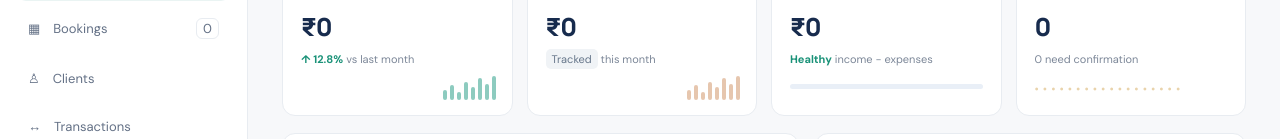
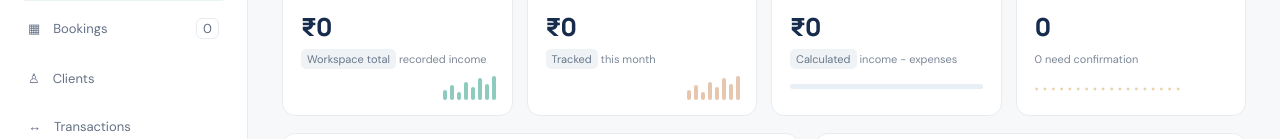
Before and after one commit to vivekreddy-03/Flowdesk, a plain HTML site: page index.html in a window 1280 px wide. Shown: the part 267-406 px from the top of the page. Drawn offline with Linux system fonts and the light colour scheme.

Commit message:
Clarify dashboard totals are based on workspace records

```diff
--- a/index.html
+++ b/index.html
@@ -32,9 +32,9 @@
 <div class="page">
 <section class="welcome"><div><p class="eyebrow"><span class="line"></span> YOUR BUSINESS, IN ORDER</p><h1 id="pageTitle">Your work, in focus <span class="gold">✳</span></h1><p id="pageSubtitle">Here's what's happening across your work today.</p></div><button class="primary-button" id="primaryAction">＋ <span id="primaryActionLabel">Add booking</span></button></section>
 <section class="metrics" id="metricsGrid">
-<article class="metric"><div class="metric-head"><span>TOTAL INCOME</span><i class="metric-icon income">↗</i></div><strong id="incomeMetric">₹84,500</strong><p><span class="positive">↑ 12.8%</span> vs last month</p><div class="spark"><i></i><i></i><i></i><i></i><i></i><i></i><i></i><i></i></div></article>
+<article class="metric"><div class="metric-head"><span>TOTAL INCOME</span><i class="metric-icon income">↗</i></div><strong id="incomeMetric">₹84,500</strong><p><span class="muted-chip">Workspace total</span> recorded income</p><div class="spark"><i></i><i></i><i></i><i></i><i></i><i></i><i></i><i></i></div></article>
 <article class="metric"><div class="metric-head"><span>TOTAL EXPENSES</span><i class="metric-icon expense">↘</i></div><strong id="expenseMetric">₹21,300</strong><p><span class="muted-chip">Tracked</span> this month</p><div class="spark muted"><i></i><i></i><i></i><i></i><i></i><i></i><i></i><i></i></div></article>
-<article class="metric net-card"><div class="metric-head"><span>NET CASH FLOW</span><i class="metric-icon net">⌁</i></div><strong id="netMetric">₹63,200</strong><p><span class="positive">Healthy</span> income − expenses</p><div class="net-track"><span id="netTrack"></span></div></article>
+<article class="metric net-card"><div class="metric-head"><span>NET CASH FLOW</span><i class="metric-icon net">⌁</i></div><strong id="netMetric">₹63,200</strong><p><span class="muted-chip">Calculated</span> income − expenses</p><div class="net-track"><span id="netTrack"></span></div></article>
 <article class="metric"><div class="metric-head"><span id="fourthMetricLabel">UPCOMING BOOKINGS</span><i class="metric-icon booking">▦</i></div><strong id="fourthMetric">8</strong><p class="gold" id="fourthMetricFoot">3 need confirmation</p><div class="mini-dots">••••••••••••••••••</div></article>
 </section>
 <section class="content-grid">
```
